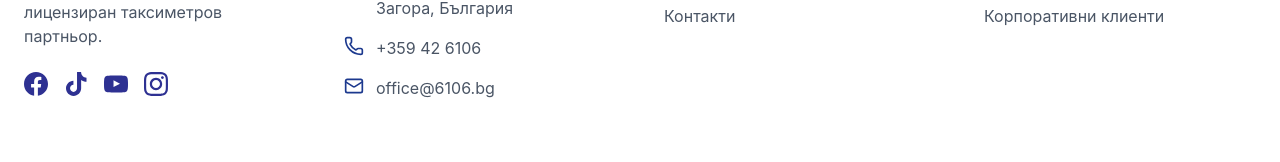
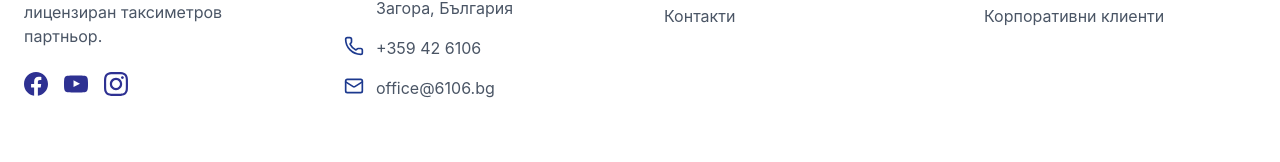
Before and after one commit to RssCode042/6106, a React (Vite) app: page / in a window 1280 px wide. Shown: the part 4870-5032 px from the top of the page. Built offline with nearby package versions, Linux system fonts and the light colour scheme.

Commit message:
social fix

```diff
--- a/src/components/Footer.tsx
+++ b/src/components/Footer.tsx
@@ -2,10 +2,10 @@ import { MapPin, Phone, Mail  } from 'lucide-react';
 import { Link } from 'react-router-dom';
 import { useLanguage } from '../lib/LanguageContext';
 import { useTheme } from '../lib/ThemeContext';
-import  Facebook  from '../assets/Facebook.svg';
-import  TikTok  from '../assets/TikTok.svg';
-import  YouTube  from '../assets/YouTube.svg';
-import  Instagram  from '../assets/Instagram.svg';
+import Facebook from '../assets/Facebook.svg';
+import TikTok from '../assets/TikTok.svg';
+import YouTube from '../assets/YouTube.svg';
+import Instagram from '../assets/Instagram.svg';
 import logo from '../assets/logo.svg';
 import logoDark from '../assets/logoDark.svg';
 
@@ -15,6 +15,13 @@ export default function Footer() {
     const { t } = useLanguage();
     const { theme } = useTheme();
 
+    const socialLinks = [
+        { name: 'facebook', url: import.meta.env.VITE_FACEBOOK_LINK, icon: Facebook, alt: 'Facebook' },
+        { name: 'tiktok', url: import.meta.env.VITE_TIKTOK_LINK, icon: TikTok, alt: 'TikTok' },
+        { name: 'youtube', url: import.meta.env.VITE_YOUTUBE_LINK, icon: YouTube, alt: 'YouTube' },
+        { name: 'instagram', url: import.meta.env.VITE_INSTAGRAM_LINK, icon: Instagram, alt: 'Instagram' },
+    ].filter(social => social.url);
+
     return (
         <footer id="contact" className="bg-white dark:bg-slate-900/90 pt-16  border-t border-gray-100 dark:border-slate-800 scroll-mt-20 transition-colors duration-200">
             <div className="max-w-7xl mx-auto px-6 py-2 grid grid-cols-1 md:grid-cols-4 gap-12 mb-16 ">
@@ -22,18 +29,24 @@ export default function Footer() {
                     <img src={theme === 'dark' ? logoDark : logo} alt="Taxi 6106" width="178" height="48" className="h-8 w-auto mb-6 filter dark:brightness-110" loading="lazy" decoding="async" />
                     <p className="text-gray-600 dark:text-slate-300 mb-6">{t('footerDesc')}</p>
                     <div className="flex gap-4">
-                        <Link to={import.meta.env.VITE_FACEBOOK_LINK} target="_blank" rel="noopener noreferrer" className="flex items-center">
-                            <img src={Facebook} alt="Facebook" width="24" height="24" className="h-6 w-auto inline text-brand stroke-yellow" />
-                        </Link>
-                        <Link to={import.meta.env.VITE_TIKTOK_LINK} target="_blank" rel="noopener noreferrer" className="flex items-center">
-                            <img src={TikTok} alt="TikTok" width="24" height="24" className="h-6  w-auto inline" />
-                        </Link>
-                        <Link to={import.meta.env.VITE_YOUTUBE_LINK} target="_blank" rel="noopener noreferrer" className="flex items-center">
-                            <img src={YouTube} alt="YouTube" width="24" height="24" className="h-6 w-auto inline" />
-                        </Link>
-                        <Link to={import.meta.env.VITE_INSTAGRAM_LINK} target="_blank" rel="noopener noreferrer" className="flex items-center">
-                            <img src={Instagram} alt="Instagram" width="24" height="24" className="h-6 w-auto inline" />
-                        </Link>
+                        {socialLinks.map(social => (
+                            <Link
+                                key={social.name}
+                                to={social.url}
+                                target="_blank"
+                                rel="noopener noreferrer"
+                                className="flex items-center hover:opacity-80 transition-opacity"
+                                aria-label={social.alt}
+                            >
+                                <img
+                                    src={social.icon}
+                                    alt={social.alt}
+                                    width="24"
+                                    height="24"
+                                    className="h-6 w-auto inline"
+                                />
+                            </Link>
+                        ))}
                     </div>
                 </div>
 
--- a/vite.config.ts
+++ b/vite.config.ts
@@ -127,9 +127,16 @@ export default defineConfig({
 
   // Добавени оптимизации за production
   optimizeDeps: {
-    noDiscovery: true,
+    include: [
+      'react',
+      'react-dom',
+      'react-router-dom',
+      'react-helmet-async',
+      'react-fast-compare',
+      'lucide-react',
+      'qrcode.react'
+    ],
   },
-
 
   // CSS оптимизации
   css: {
```
Also changed, not shown: 1 other file (tests, documents, lock files or other folders).
